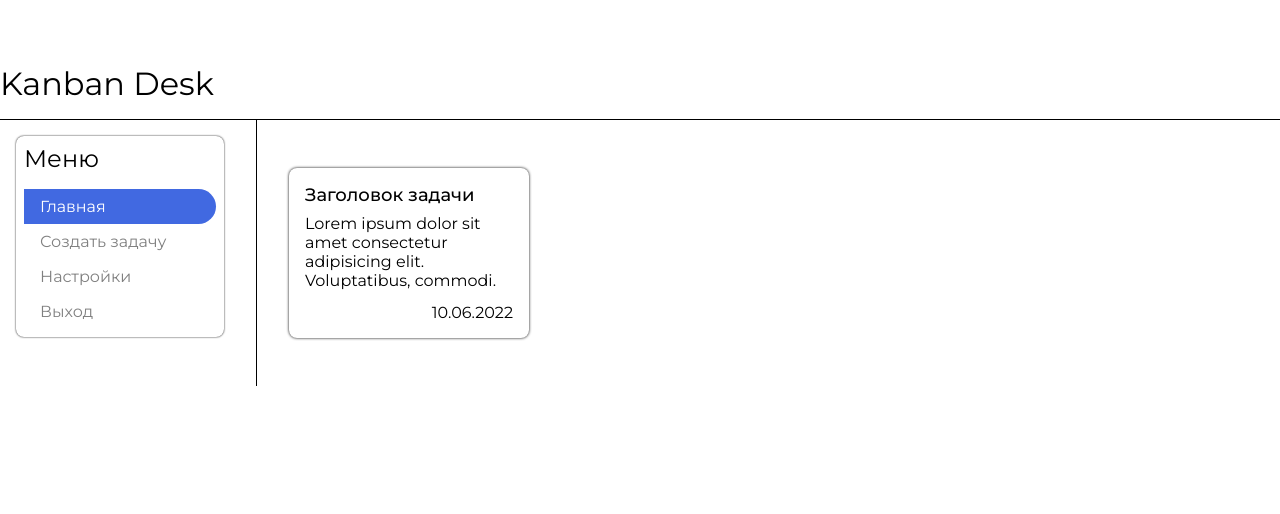
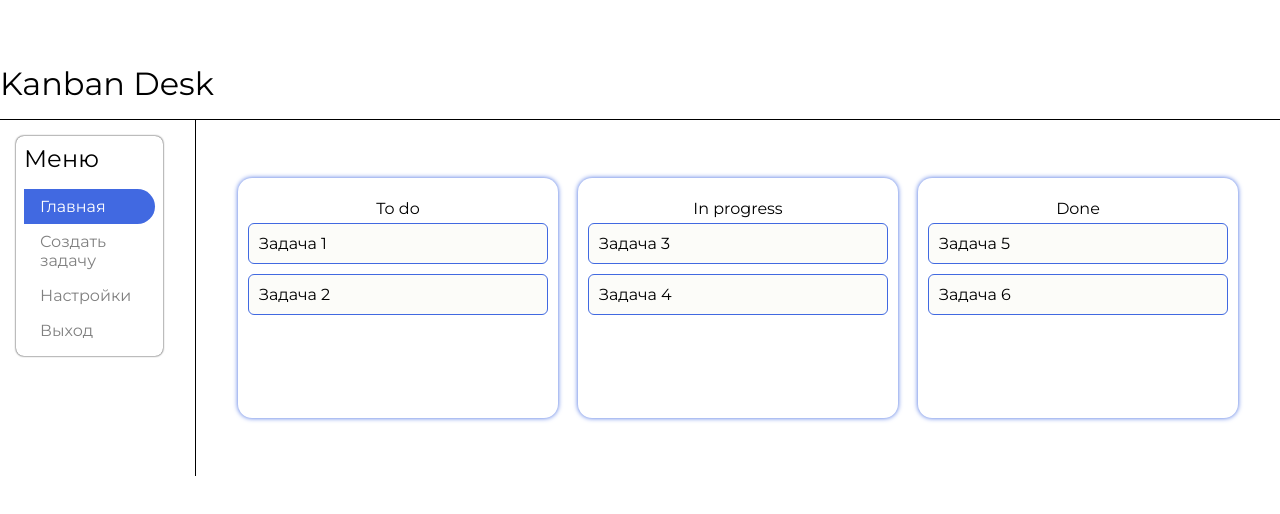
Before and after one commit to comp-master-byte/fullstack-newShift, a React app in the folder client/: page / in a window 1280 px wide. Shown: the top 514 px of the page. Built offline with nearby package versions, Linux system fonts and the light colour scheme.

Commit message:
Карточки и доска

```diff
--- a/client/src/Pages/TaskPage/TaskPage.jsx
+++ b/client/src/Pages/TaskPage/TaskPage.jsx
@@ -1,18 +1,106 @@
-import React from 'react'
+import React, { useState } from 'react'
 import styles from "./TaskPage.module.scss"
 
 export const TaskPage = () => {
+
+    const [boards, setBoards] = useState([
+        {
+            id: 1, title: "To do",
+            items: [{ id: 1, title: "Задача 1", content: "content 1" }, { id: 2, title: "Задача 2", content: "content 1" }]
+        },
+        {
+            id: 2, title: "In progress",
+            items: [{ id: 3, title: "Задача 3", content: "content 1" }, { id: 4, title: "Задача 4", content: "content 1" }]
+        },
+        {
+            id: 3, title: "Done",
+            items: [{ id: 5, title: "Задача 5", content: "content 1" }, { id: 6, title: "Задача 6", content: "content 1" }]
+        },
+    ])
+
+    const [currentBoard, setCurrentBoard] = useState()
+    const [currentItem, setCurrentItem] = useState()
+
+    const dragOverHandler = e => {
+        e.preventDefault()
+        if (e.target.className == styles.item) {
+            e.target.style.boxShadow = "0 3px 4px gray"
+        }
+    }
+
+    const dragLeaveHandler = e => {
+        e.target.style.boxShadow = "none"
+    }
+
+    const onDragStartHandler = (e, board, item) => {
+        setCurrentBoard(board)
+        setCurrentItem(item)
+    }
+
+    const onDragEndHandler = e => {
+        e.target.style.boxShadow = "none"
+    }
+
+    const onDropHandler = (e, board, item) => {
+        e.preventDefault()
+        e.target.style.boxShadow = "none"
+
+        const currentIndex = currentBoard.items.indexOf(currentItem)
+        currentBoard.items.splice(currentIndex, 1)
+        const dropIndex = board.items.indexOf(item)
+        board.items.splice(dropIndex + 1, 0, currentItem)
+        setBoards(boards.map(b => {
+            if (b.id === board.id) {
+                return board
+            }
+            if (b.id === currentBoard.id) {
+                return currentBoard
+            }
+            return b
+        }))
+    }
+
+    const dropCardHandler = (e, board) => {
+        board.items.push(currentItem)
+        const currentIndex = currentBoard.items.indexOf(currentItem)
+        currentBoard.items.splice(currentIndex, 1)
+        setBoards(boards.map(b => {
+            if (b.id === board.id) {
+                return board
+            }
+            if (b.id === currentBoard.id) {
+                return currentBoard
+            }
+            return b
+        }))
+    }
+
     return (
-        <div className={styles.taskpage}>
-
-            <div className={styles.card}>
-                <div className={styles.cardInner}>
-                    <div className={styles.cardInner__title}>Заголовок задачи</div>
-                    <div className={styles.cardInner__text}>Lorem ipsum dolor sit amet consectetur adipisicing elit. Voluptatibus, commodi.</div>
-                    <div className={styles.cardInner__date}>10.06.2022</div>
+        <div className={styles.taskPage}>
+            {boards.map(board =>
+                <div
+                    key={board.id}
+                    className={styles.board}
+                    onDragOver={e => dragOverHandler(e)}
+                    onDrop={e => dropCardHandler(e, board)}
+                >
+                    <div className={styles.title}>{board.title}</div>
+                    {board.items.map(item =>
+                        <div
+                            onDragOver={e => dragOverHandler(e)}
+                            onDragLeave={e => dragLeaveHandler(e)}
+                            onDragStart={e => onDragStartHandler(e, board, item)}
+                            onDragEnd={e => onDragEndHandler(e)}
+                            onDrop={e => onDropHandler(e, board, item)}
+                            draggable={true}
+                            key={item.id}
+                            className={styles.item}
+                        >
+                            {item.title}
+                        </div>
+                    )}
                 </div>
-            </div>
-
+            )}
         </div>
     )
 }
--- a/client/src/Pages/TaskPage/TaskPage.module.scss
+++ b/client/src/Pages/TaskPage/TaskPage.module.scss
@@ -1,36 +1,30 @@
-.taskpage {
-    width: 100%;
+.taskPage {
+    display: flex;
 }
 
-.card {
-    width: 15rem;
-    min-height: 10rem;
-    background-color: #fff;
-    box-shadow: 0 0 3px #000;
-    border-radius: .5rem;
-    padding: 1rem;
-    position: relative;
+.board {
+    min-width: 20rem;
+    min-height: 15rem;
+    box-shadow: 0 0 5px #4169E1;
+    padding: 1.325rem .625rem;
+    border-radius: .875rem;
+    margin: .625rem;
+    display: flex;
+    align-items: center;
+    flex-direction: column;
 }
 
-.cardInner {
+.board__title {
+    font-size: 1.5rem;
+    font-weight: 700;
+}
 
-    .cardInner__title {
-        margin-bottom: 0.5rem;
-        font-size: 1.125rem;
-        font-weight: 500;
-        color: #000;
-    }
-
-    .cardInner__text {
-        font-size: 1rem;
-        font-weight: 400;
-        color: #000;
-        margin-bottom: 2rem;
-    }
-
-    .cardInner__date {
-        position: absolute;
-        bottom: 1rem;
-        right: 1rem;
-    }
+.item {
+    width: 100%;
+    border: 1px solid #4169E1;
+    padding: .625rem;
+    border-radius: 6px;
+    margin: 5px 0;
+    cursor: grab;
+    background-color: #fcfcf9;
 }
```
Also changed, not shown: client/src/Pages/Example.jsx (deleted, +0 -97 lines), client/src/Pages/Example.module.scss (deleted, +0 -34 lines).
